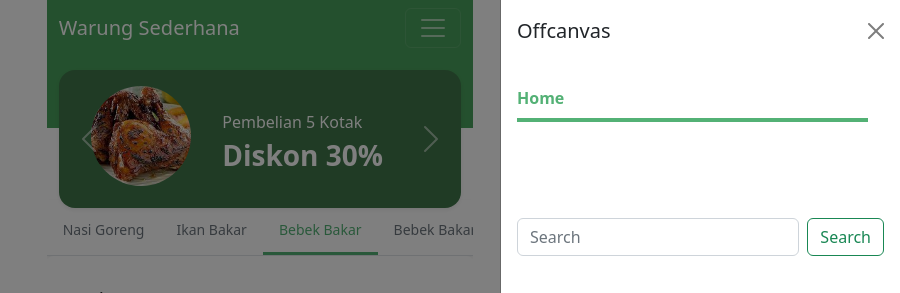
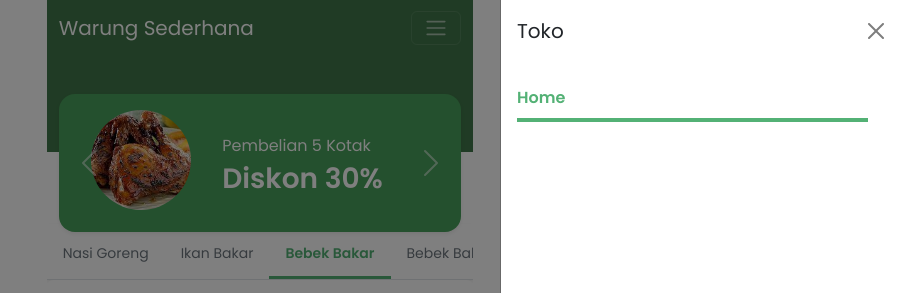
Before and after one commit to sabannurrahman/toko, a plain HTML site: page index.html in a window 1280 px wide. Both pictures are taken after a click on the button 813 px from the left and 28 px from the top of the page. Shown: the top 293 px of the page, without its empty margins (380-1280 px from the left). Drawn offline with nearby package versions, Linux system fonts and the light colour scheme.

Commit message:
perbaiki style

```diff
--- a/index.html
+++ b/index.html
@@ -7,7 +7,7 @@
     <meta name="description" content="">
     <meta name="author" content="Mark Otto, Jacob Thornton, and Bootstrap contributors">
     <meta name="generator" content="Hugo 0.104.2">
-    <title>Offcanvas navbar template · Bootstrap v5.2</title>
+    <title>Warung</title>
     <!-- font -->
     <link rel="stylesheet" href="https://cdn.jsdelivr.net/npm/bootstrap-icons@1.10.2/font/bootstrap-icons.css">
     <link rel="canonical" href="https://getbootstrap.com/docs/5.2/examples/offcanvas-navbar/">
@@ -16,6 +16,9 @@
 
 
 
+    <link rel="preconnect" href="https://fonts.googleapis.com">
+    <link rel="preconnect" href="https://fonts.gstatic.com" crossorigin>
+    <link href="https://fonts.googleapis.com/css2?family=Poppins:wght@200;400;600;700&display=swap" rel="stylesheet">
 
     <link href="assets/dist/css/bootstrap.min.css" rel="stylesheet">
 
@@ -37,6 +40,7 @@
         body {
             scroll-behavior: smooth;
             margin: auto;
+            font-family: 'Poppins', sans-serif;
         }
 
         .b-example-divider {
@@ -60,7 +64,7 @@
 
         .nav-scroller {
             z-index: 10;
-            height: 3.53rem;
+            height: 3.48rem;
             overflow-y: hidden;
         }
 
@@ -87,7 +91,7 @@
             background-color: #fff !important;
             color: #53B175!important;
             border-bottom: 4px solid #53B175 !important;
-            font-weight: bold;
+            font-weight: 600 !important;
         }
 
         .crop-image {
@@ -131,16 +135,16 @@
 </head>
 
 <body class="bg-white col-12 col-lg-4 col-sm-12 p-0 ">
-    <div class="container m-0 p-0 bg-primary  pb-4 ">
-        <nav class="navbar navbar-dark  bg-primary mb-5 justify-content-center">
+    <div class="container m-0 p-0 bg-secondary  pb-5 justify-content-center ">
+        <nav class="navbar navbar-dark  bg-secondary mb-5 ">
             <div class="container-fluid">
-                <a class="navbar-brand " href="#">Warung Sederhana</a>
-                <button class="navbar-toggler" type="button" data-bs-toggle="offcanvas" data-bs-target="#offcanvasNavbar" aria-controls="offcanvasNavbar">
+                <a class="navbar-brand  " href="#">Warung Sederhana</a>
+                <button class="navbar-toggler fs-6" type="button" data-bs-toggle="offcanvas" data-bs-target="#offcanvasNavbar" aria-controls="offcanvasNavbar">
       <span class="navbar-toggler-icon"></span>
     </button>
                 <div class="offcanvas offcanvas-end" tabindex="-1" id="offcanvasNavbar" aria-labelledby="offcanvasNavbarLabel">
                     <div class="offcanvas-header">
-                        <h5 class="offcanvas-title" id="offcanvasNavbarLabel">Offcanvas</h5>
+                        <h5 class="offcanvas-title" id="offcanvasNavbarLabel">Toko</h5>
                         <button type="button" class="btn-close" data-bs-dismiss="offcanvas" aria-label="Close"></button>
                     </div>
                     <div class="offcanvas-body">
@@ -165,10 +169,7 @@
                                 </ul>
                             </li>
                         </ul>
-                        <form class="d-flex mt-3" role="search">
-                            <input class="form-control me-2" type="search" placeholder="Search" aria-label="Search">
-                            <button class="btn btn-outline-success" type="submit">Search</button>
-                        </form>
+
                     </div>
                 </div>
             </div>
@@ -180,15 +181,15 @@
 
 
 
-    <div class="container    position-absolute top-0 banner col-12 col-lg-4 col-sm-12 m-auto">
-        <div id="carouselExampleIndicators" class="carousel slide " data-bs-ride="true">
+    <div class="container  position-absolute top-0 banner col-12 col-lg-4 col-sm-12 m-auto">
+        <div id="carouselExampleIndicators" class="carousel slide mt-4" data-bs-ride="true">
 
-            <div class="carousel-inner bg-secondary p-3 rounded-4 shadow-sm">
-                <div class="carousel-item  bg-secondary active">
+            <div class="carousel-inner bg-primary p-3 rounded-4 shadow-sm">
+                <div class="carousel-item  bg-primary active">
                     <div class=" ">
                         <div class="row">
                             <div class="col-4 ms-3">
-                                <img src="/gambar/ayam_bakar1.jpg" class="crop-image rounded-circle" width="100px" height="100px" alt="" data-aos="zoom-in">
+                                <img src="gambar/ayam_bakar1.jpg" class="crop-image rounded-circle" width="100px" height="100px" alt="" data-aos="zoom-in">
                             </div>
                             <div class="col-7 ">
                                 <p class="text fs-6 text-white fw-lighter mt-4 mb-0">Pembelian 5 Kotak</p>
@@ -201,10 +202,10 @@
                     <div class=" ">
                         <div class="row">
                             <div class="col-4 ms-3">
-                                <img src="/gambar/ayam_bakar1.jpg" class="crop-image rounded-circle" width="100px" height="100px" alt="">
+                                <img src="gambar/ayam_bakar1.jpg" class="crop-image rounded-circle" width="100px" height="100px" alt="">
                             </div>
                             <div class="col-7 ">
-                                <p class="text fs-6 text-white fw-lighter mt-4 mb-0">Pembelian 5 Kotak</p>
+                                <p class="text fs-6 text-white fw-light mt-4 mb-0">Pembelian 5 Kotak</p>
                                 <p class="text fs-3 text-white ">Diskon 30%</p>
                             </div>
                         </div>
@@ -486,7 +487,7 @@
                 </div>
                 <div class="col-12 col-lg-4 col-sm-12 m-auto  modal-footer fixed-bottom bg-light">
                     <div class="me-3"> <span class="total-cart"></span></div>
-                    <button class="clear-cart btn btn-success m-3 btn-sm ">Hapus Semua Keranjang</button>
+                    <button class="clear-cart btn btn-danger m-3 btn-sm ">Hapus Semua Keranjang</button>
                 </div>
             </div>
         </div>
@@ -590,3 +591,5 @@
 </body>
 
 </html>
+
+</html>
```
